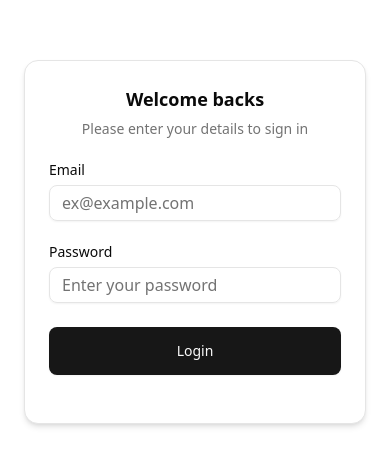
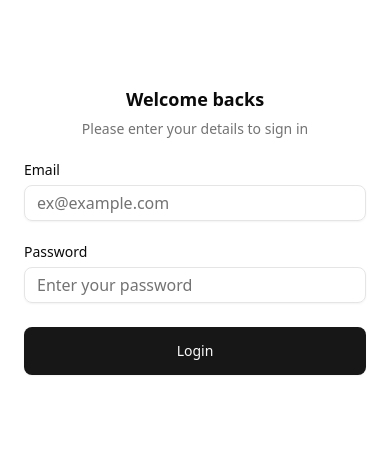
Before and after one commit to X-Vneer/e-commerce, a React (Vite) app: page /auth/login in a window 390 px wide. Shown: the part 180-646 px from the top of the page. Built offline with nearby package versions, Linux system fonts and the light colour scheme.

Commit message:
fix responsive

```diff
--- a/src/pages/auth/login/components/login-form.tsx
+++ b/src/pages/auth/login/components/login-form.tsx
@@ -62,7 +62,7 @@ export function LoginForm({
   })
   return (
     <div className={cn("flex flex-col gap-6 w-full", className)} {...props}>
-      <Card className=" shadow-md">
+      <Card className=" max-md:border-0 shadow-none md:shadow-md">
         <CardHeader className="text-center">
           <CardTitle className="text-lg md:text-2xl font-bold">
             Welcome backs{" "}
@@ -71,7 +71,7 @@ export function LoginForm({
             Please enter your details to sign in{" "}
           </CardDescription>
         </CardHeader>
-        <CardContent>
+        <CardContent className="max-md:px-0">
           <Form {...form}>
             <form onSubmit={onSubmit}>
               <div className="flex flex-col gap-6 w-full">
```
